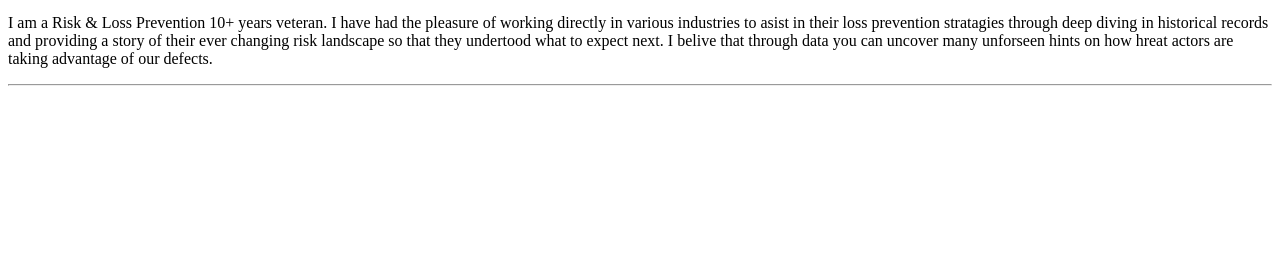
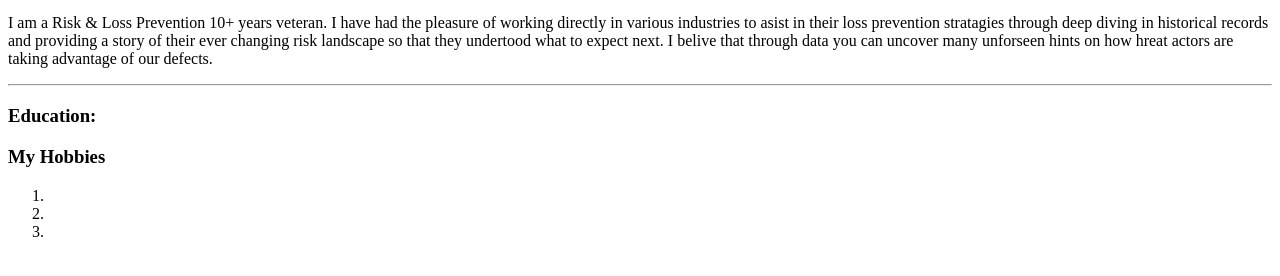
Before and after one commit to rgayaless/reimagined-waffle, a plain HTML site: page Personal Site/index.html in a window 1280 px wide. Shown: the part 86-362 px from the top of the page. Drawn offline with Linux system fonts and the light colour scheme.

Commit message:
Unordered list

```diff
--- a/Personal Site/index.html
+++ b/Personal Site/index.html
@@ -13,5 +13,14 @@
         uncover many unforseen hints on how hreat actors are taking advantage of our defects.
     </p>
     <hr>
+    <h3>Education:</h3>
+    <ul></ul>
+    <link rel="stylesheet" href="">
+    <h3>My Hobbies</h3>
+    <ol>
+        <li></li>
+        <li></li>
+        <li></li>
+    </ol>
 </body>
 </html>
```
